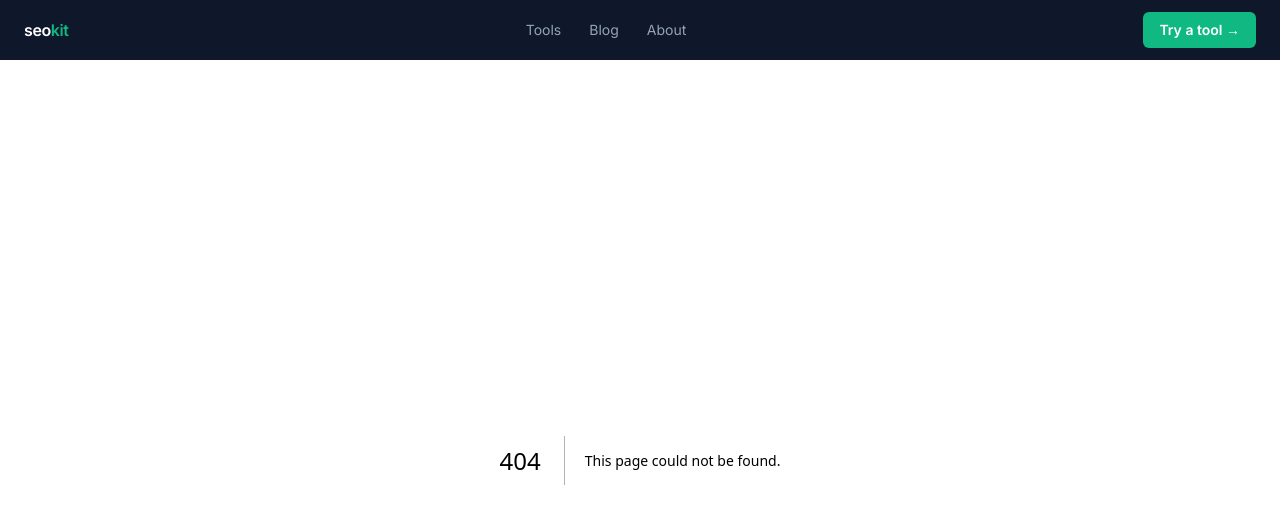
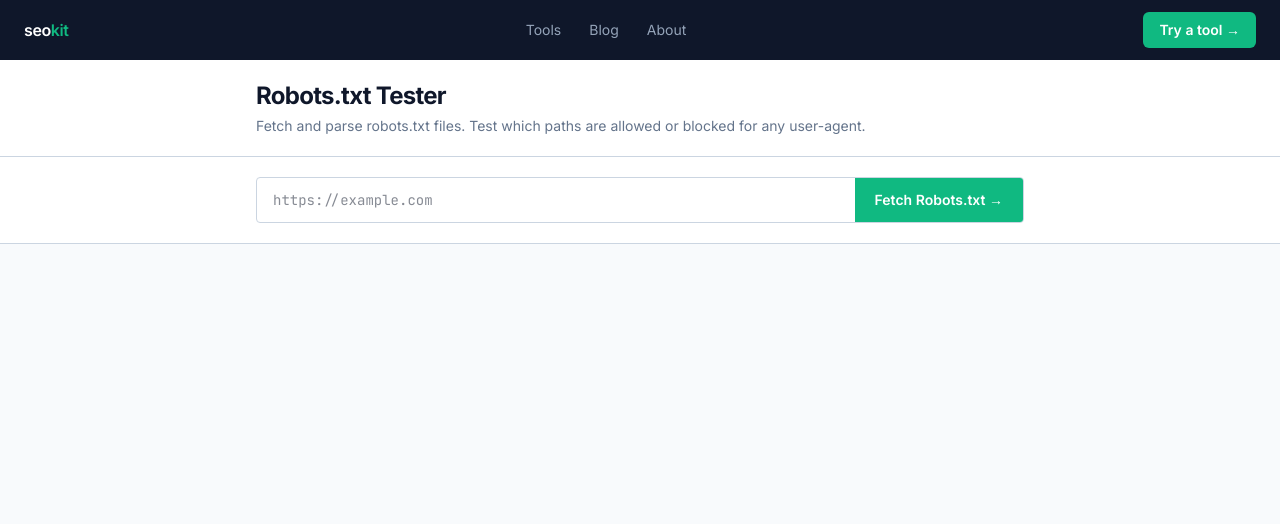
Before and after one commit to yarosheptab/seokit, a Next.js app: page /robots-tester in a window 1280 px wide. Before the commit this address had no page. Shown: the top 524 px of the page. Built offline with nearby package versions, Linux system fonts and the light colour scheme.

Commit message:
feat: task 9 - robots.txt tester tool page

```diff
--- /dev/null
+++ b/app/robots-tester/page.tsx
@@ -0,0 +1,132 @@
+"use client";
+import { useState } from "react";
+import ToolLayout from "@/components/ToolLayout";
+import { parseRobots, testPath, RobotsResult } from "@/lib/robotsParser";
+
+const TABS = [{ key: "url", label: "Enter URL" }];
+
+export default function RobotsTesterPage() {
+  const [url, setUrl] = useState("");
+  const [result, setResult] = useState<RobotsResult | null>(null);
+  const [loading, setLoading] = useState(false);
+  const [error, setError] = useState("");
+  const [testUa, setTestUa] = useState("Googlebot");
+  const [testPathInput, setTestPathInput] = useState("/");
+  const [pathResult, setPathResult] = useState<"allowed" | "blocked" | null>(null);
+
+  async function fetchAndParse() {
+    if (!url) return;
+    setLoading(true); setError(""); setResult(null); setPathResult(null);
+    try {
+      let target = url;
+      if (!url.includes("robots.txt")) {
+        const u = new URL(url.startsWith("http") ? url : "https://" + url);
+        target = u.origin + "/robots.txt";
+      }
+      const res = await fetch(`/api/fetch?url=${encodeURIComponent(target)}`);
+      if (!res.ok) { setError("Fetch failed"); return; }
+      const text = await res.text();
+      setResult(parseRobots(text));
+    } catch { setError("Network error"); }
+    finally { setLoading(false); }
+  }
+
+  const inputArea = (
+    <>
+      <div className="flex overflow-hidden rounded" style={{ border: "1px solid var(--border-2)" }}>
+        <input type="url" value={url} onChange={(e) => setUrl(e.target.value)}
+          onKeyDown={(e) => e.key === "Enter" && fetchAndParse()}
+          placeholder="https://example.com"
+          className="flex-1 px-4 py-3 text-sm outline-none bg-transparent"
+          style={{ fontFamily: "var(--font-mono)", color: "var(--fg)", minWidth: 0 }}
+        />
+        <button onClick={fetchAndParse} disabled={loading}
+          className="px-5 py-3 text-sm font-semibold text-white"
+          style={{ background: "var(--accent)", border: "none", cursor: "pointer" }}>
+          {loading ? "Fetching…" : "Fetch Robots.txt →"}
+        </button>
+      </div>
+      {error && <p className="mt-3 text-sm" style={{ color: "var(--score-red)" }}>{error}</p>}
+    </>
+  );
+
+  const resultsArea = result ? (
+    <div>
+      <p className="text-xs font-medium uppercase tracking-widest mb-4"
+        style={{ fontFamily: "var(--font-mono)", color: "var(--subtle)" }}>Parsed Rules</p>
+      <div className="rounded overflow-hidden mb-6"
+        style={{ background: "var(--surface)", border: "1px solid var(--border-2)" }}>
+        {result.rules.length === 0 && (
+          <p className="px-4 py-3 text-sm" style={{ color: "var(--muted-fg)" }}>No rules found.</p>
+        )}
+        {result.rules.map((rule, i) => (
+          <div key={i} className="px-4 py-3"
+            style={{ borderBottom: i < result.rules.length - 1 ? "1px solid var(--border)" : "none" }}>
+            <p className="text-xs font-semibold mb-1.5"
+              style={{ fontFamily: "var(--font-mono)", color: "var(--accent)" }}>
+              User-agent: {rule.userAgent}
+            </p>
+            {rule.disallowed.map((d, j) => (
+              <p key={j} className="text-xs" style={{ color: "var(--score-red)", fontFamily: "var(--font-mono)" }}>
+                Disallow: {d}
+              </p>
+            ))}
+            {rule.allowed.map((a, j) => (
+              <p key={j} className="text-xs" style={{ color: "var(--accent)", fontFamily: "var(--font-mono)" }}>
+                Allow: {a}
+              </p>
+            ))}
+          </div>
+        ))}
+        {result.sitemaps.map((s, i) => (
+          <div key={i} className="px-4 py-2" style={{ borderTop: "1px solid var(--border)" }}>
+            <p className="text-xs" style={{ fontFamily: "var(--font-mono)", color: "var(--muted-fg)" }}>
+              Sitemap: {s}
+            </p>
+          </div>
+        ))}
+      </div>
+
+      <p className="text-xs font-medium uppercase tracking-widest mb-3"
+        style={{ fontFamily: "var(--font-mono)", color: "var(--subtle)" }}>Test a Path</p>
+      <div className="flex gap-3 mb-3 flex-wrap">
+        <input value={testUa} onChange={(e) => setTestUa(e.target.value)}
+          placeholder="User-agent (e.g. Googlebot)"
+          className="rounded px-3 py-2 text-sm outline-none"
+          style={{ border: "1px solid var(--border-2)", fontFamily: "var(--font-mono)", color: "var(--fg)", background: "var(--surface)", flex: "0 0 200px" }}
+        />
+        <input value={testPathInput} onChange={(e) => setTestPathInput(e.target.value)}
+          placeholder="/path/to/test"
+          className="rounded px-3 py-2 text-sm outline-none flex-1"
+          style={{ border: "1px solid var(--border-2)", fontFamily: "var(--font-mono)", color: "var(--fg)", background: "var(--surface)", minWidth: 120 }}
+        />
+        <button onClick={() => setPathResult(testPath(result, testUa, testPathInput))}
+          className="px-4 py-2 text-sm font-semibold text-white rounded"
+          style={{ background: "var(--accent)", border: "none", cursor: "pointer" }}>
+          Test
+        </button>
+      </div>
+      {pathResult && (
+        <div className="rounded p-4"
+          style={{
+            background: pathResult === "allowed" ? "var(--accent-light)" : "#fef2f2",
+            border: `1px solid ${pathResult === "allowed" ? "#a7f3d0" : "#fecaca"}`,
+          }}>
+          <p className="text-sm font-semibold"
+            style={{ color: pathResult === "allowed" ? "var(--accent)" : "var(--score-red)" }}>
+            {pathResult === "allowed" ? "✓ Allowed" : "✗ Blocked"} — {testUa} is {pathResult} on {testPathInput}
+          </p>
+        </div>
+      )}
+    </div>
+  ) : null;
+
+  return (
+    <ToolLayout
+      title="Robots.txt Tester"
+      description="Fetch and parse robots.txt files. Test which paths are allowed or blocked for any user-agent."
+      tabs={TABS} activeTab="url" onTabChange={() => {}}
+      inputArea={inputArea} resultsArea={resultsArea}
+    />
+  );
+}
```
